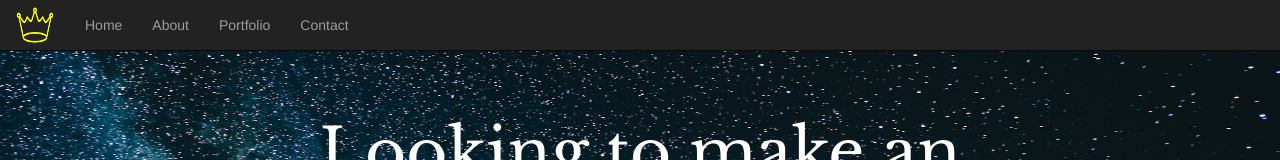
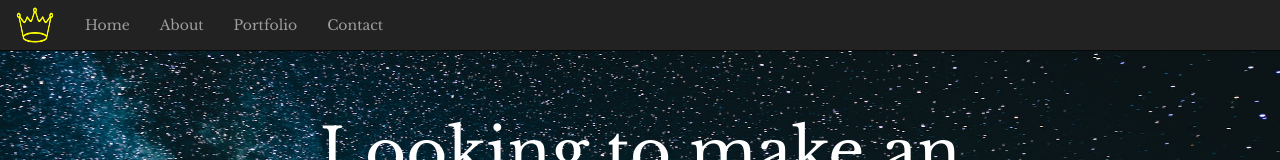
Before and after one commit to Olagoke1234/Company-Website-Bootstrap-, a plain HTML site: page index.html in a window 1280 px wide. Shown: the top 160 px of the page. Drawn offline with nearby package versions, Linux system fonts and the light colour scheme.

Commit message:
link font changed

```diff
--- a/style.css
+++ b/style.css
@@ -13,6 +13,9 @@ body {
   margin-top: -10px;
 }
 
+.navbar-collapse {
+  font-family: "Libre Baskerville", serif;
+}
 .navbar-collapse ul li:hover {
   border-bottom: 1px solid rgb(222, 225, 4);
 }
```
